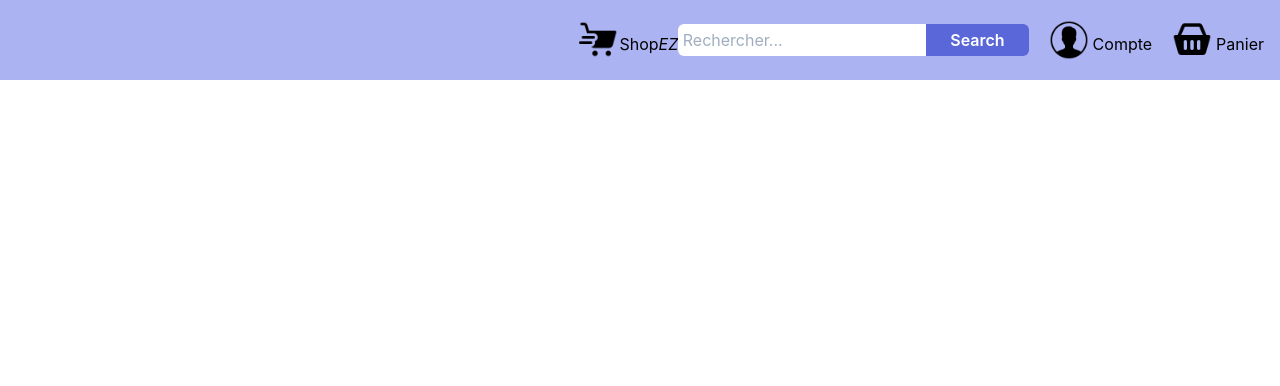
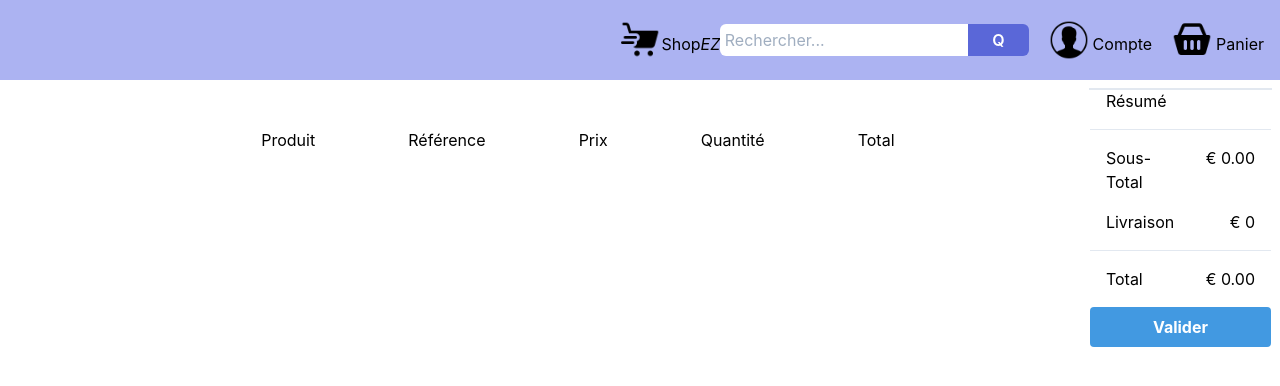
Before and after one commit to ClementVaugoyeau/e-commerce-front, a React (Create React App) app: page /cart in a window 1280 px wide. Shown: the top 386 px of the page. Built offline with nearby package versions, Linux system fonts and the light colour scheme.

Commit message:
Basket Total increse and decrease

```diff
--- a/package.json
+++ b/package.json
@@ -7,6 +7,7 @@
     "@testing-library/jest-dom": "^5.17.0",
     "@testing-library/react": "^13.4.0",
     "@testing-library/user-event": "^13.5.0",
+    "axios": "^1.5.0",
     "react": "^18.2.0",
     "react-dom": "^18.2.0",
     "react-redux": "^8.1.2",
--- a/src/App.js
+++ b/src/App.js
@@ -1,9 +1,9 @@
 import './App.css';
 import Header from './components/header/header';
 import ParentTable from './components/Body/BodyTable/ParentTable';
-import Basket from './components/Basket/Basket';
 import {Routes, Route} from 'react-router-dom'
 import ProductDetails from './components/ProductDetails/ProductDetail';
+import BasketTable from './components/BasketTable/BasketTable';
 
 function App() {
   return (
@@ -11,7 +11,7 @@ function App() {
       <Header />
       <Routes>
         < Route path='/' element={<ParentTable/>} />
-        < Route path='/cart' element={<Basket/>} />
+        < Route path='/cart' element={<BasketTable/>} />
         <Route path='/productDetail/:id' element={<ProductDetails/>}/>
       </Routes>
 
--- a/src/app/features/basketSlice.js
+++ b/src/app/features/basketSlice.js
@@ -33,16 +33,44 @@ export const basketSlice = createSlice({
       }
     },
     removeItemFromBasket: (state, action) => {
-      state.items = state.items.filter((item) => item.id !== action.payload.id);
+      const inCartItems = state.items.filter(
+        (item) => item.id !== action.payload.id
+      );
+
+      state.items = inCartItems;
+      // localStorage.setItem("items", JSON.stringify(inCartItems));
     },
-    increaseItemQuantityFromBasket: (state, action) => {
-      console.log('increase');
-      // state.items[existingCartItemIndex].quantity += 1;
+    increaseItemQuantity: (state, action) => {
+      const existingCartItemIndex = state.items.findIndex(
+        (item) => item.id === action.payload.id
+      );
+
+      state.items[existingCartItemIndex].quantity += 1;
+    },
+    decreaseItemQuantity: (state, action) => {
+      const existingCartItemIndex = state.items.findIndex(
+        (item) => item.id === action.payload.id
+      );
+
+      if (state.items[existingCartItemIndex].quantity < 2) {
+        const inCartItems = state.items.filter(
+          (item) => item.id !== action.payload.id
+        );
+
+        state.items = inCartItems;
+      } else {
+        state.items[existingCartItemIndex].quantity -= 1;
+      }
     },
   },
 });
 
-export const { addItemToBasket, removeItemFromBasket, increaseItemQuantityFromBasket } = basketSlice.actions;
+export const {
+  addItemToBasket,
+  removeItemFromBasket,
+  increaseItemQuantity,
+  decreaseItemQuantity,
+} = basketSlice.actions;
 
 export const selectItems = (state) => state.basket.items;
 
--- /dev/null
+++ b/src/app/features/functions/calculatingFunctions.jsx
@@ -0,0 +1,18 @@
+
+export const getTotal = (productsBasket) => {
+    let totalQuantity = 0
+    let sousTotal = 0
+    let totalPrice = 0
+    let delivery = 5.0
+    productsBasket.forEach(product => {
+        totalQuantity += product.quantity
+        sousTotal += product.price * product.quantity
+    })
+    if(totalQuantity <= 0){
+        delivery = 0;
+    }
+    totalPrice = sousTotal + delivery
+    sousTotal = (Math.round(( sousTotal + Number.EPSILON ) * 100 ) / 100).toFixed(2)
+    totalPrice = (Math.round(( totalPrice + Number.EPSILON ) * 100 ) / 100).toFixed(2)
+    return {sousTotal, totalPrice, totalQuantity, delivery}
+    }
--- a/src/components/Basket/Basket.jsx
+++ b/src/components/Basket/Basket.jsx
@@ -1,14 +1,25 @@
 import { useSelector } from 'react-redux'
 import BasketRow from '../BasketRow/BasketRow';
+import React from 'react';
 
 
 
 const Basket = () => {
 
     const productsBasket = useSelector((state) => (state.basket.items));
+    const productHeadTitle = {name: "Produit", img:"Image" }
 
     return (
-        <div>
+        <div className='flex flex-col w-full ml-32 mt-12'>
+             <div className='headTitlecontainer flex justify-evenly'>
+                <div className='basis-1/4'>Produit</div>
+                <div className='basis-1/4'>Référence</div>
+                <div className='basis-1/4'>Prix</div>
+                <div className='basis-1/2'>Quantité</div>
+                <div className='basis-1/4'>Total</div>
+                <span/>
+
+             </div>
             {productsBasket.map(product => <BasketRow product={product} />)}
         </div>
     );
--- a/src/components/BasketRow/BasketRow.jsx
+++ b/src/components/BasketRow/BasketRow.jsx
@@ -1,5 +1,5 @@
 import './BasketRow.css';
-import { increaseItemQuantityFromBasket } from '../../app/features/basketSlice';
+import { increaseItemQuantity, decreaseItemQuantity, removeItemFromBasket} from '../../app/features/basketSlice';
 import { useDispatch } from 'react-redux'
 
 const BasketRow = ({product}) => {
@@ -9,19 +9,24 @@ const BasketRow = ({product}) => {
     const {name, price, category, img, quantity, id} = product
     // console.log(product)
 
+    let totalOneProduct = (price * quantity).toFixed(2)
+
     return (
-        <div className="basket-row-container flex justify-evenly m-2 border">
+        <div className="basket-row-container flex items-center justify-evenly m-2 border">
             <div className="imageBox w-20">
                 <img src={img}></img>
             </div>
             <p>{name}</p>
             <p>{price}€</p>
 
-            <div className="buttonBox flex items-center">
-            <button className="bg-gray-300 hover:bg-gray-400 text-gray-800 font-bold py-2 px-4 rounded-l">-</button>
-             <p className="quantity-indicator ">{quantity}</p>
-            <button onClick={() => dispatch(increaseItemQuantityFromBasket(id))} className="bg-gray-300 hover:bg-gray-400 text-gray-800 font-bold py-2 px-4 rounded-r">+</button>
+            <div className="buttonBox flex r">
+            <button  onClick={() => dispatch(decreaseItemQuantity(product))} className="bg-gray-300 hover:bg-gray-400 text-gray-800 font-bold py-2 px-4 rounded-l">-</button>
+             <p className="quantity-indicator pt-2">{quantity}</p>
+            <button onClick={() => dispatch(increaseItemQuantity(product))} className="bg-gray-300 hover:bg-gray-400 text-gray-800 font-bold py-2 px-4 rounded-r">+</button>
             </div>
+
+            <div>{totalOneProduct} €</div>
+            <button onClick={() => dispatch(removeItemFromBasket(product))}className='bg-red-500 hover:bg-red-700 text-white font-bold py-2 px-4 rounded mt-2 mb-2'>X</button>
         </div>
     );
 }
--- /dev/null
+++ b/src/components/BasketTable/BasketTable.jsx
@@ -0,0 +1,19 @@
+import Basket from "../Basket/Basket";
+import BasketTotal from "../BasketTotal/BasketTotal";
+import React from "react";
+
+
+const BasketTable = () => {
+
+
+
+    return (
+        <div className="basketContainer w-100 flex ml-10">
+            <Basket/>
+            <BasketTotal/>
+
+        </div >
+    );
+}
+
+export default BasketTable;
--- /dev/null
+++ b/src/components/BasketTotal/BasketTotal.css
@@ -0,0 +1,7 @@
+.fieldTotal{
+   margin-left: 1rem;
+}
+
+.fieldTotalNumeric{
+    margin-right: 1rem
+}
--- /dev/null
+++ b/src/components/BasketTotal/BasketTotal.jsx
@@ -0,0 +1,44 @@
+import { useSelector } from 'react-redux'
+import React from "react";
+import './BasketTotal.css';
+import { getTotal } from '../../app/features/functions/calculatingFunctions';
+
+
+const BasketTotal = () => {
+
+    const productsBasket = useSelector((state) => (state.basket.items));
+
+    let sousTotal = getTotal(productsBasket).sousTotal
+    let totalPrice = getTotal(productsBasket).totalPrice
+    let delivery = getTotal(productsBasket).delivery
+
+
+
+
+    return (
+      <div className="border m-2 grid grid-cols-2 gap-4 w-1/5 h-0">
+        <div className="fieldTotal text-left">Résumé</div>
+        <div></div>
+        <hr className="col-span-2" />
+        <div className="fieldTotal text-left">Sous-Total </div>
+        <div className="fieldTotalNumeric text-right">
+          € {sousTotal}{" "}
+        </div>
+        <div className="fieldTotal text-left">Livraison</div>
+        <div className="fieldTotalNumeric text-right">
+          € {delivery}
+        </div>
+        <hr className="col-span-2" />
+        <div className="fieldTotal text-left">Total </div>
+        <div className="fieldTotalNumeric text-right">
+          {" "}
+          € {totalPrice}
+        </div>
+        <button className="bg-blue-500 hover:bg-blue-700 text-white font-bold py-2 px-4 rounded col-span-2">
+          Valider
+        </button>
+      </div>
+    );
+}
+
+export default BasketTotal;
--- a/src/components/header/header.jsx
+++ b/src/components/header/header.jsx
@@ -5,11 +5,14 @@ import shoppingBasketIcon from './icon-panier.png'
 import userIcon from './icon-user.png'
 import { Link } from "react-router-dom";
 import { useSelector } from 'react-redux'
+import { getTotal } from "../../app/features/functions/calculatingFunctions";
 
 
 function Header() {
 
-  const numberProductInBasket = useSelector((state) => (state.basket.items.length));
+  const productsBasket = useSelector((state) => (state.basket.items));
+
+
 
   return (
 
@@ -31,7 +34,7 @@ function Header() {
             alt="icone de panier"
             placeholder=" Rechercher..."
           />{" "}
-          <button className="mt-6 mb-6 bg-indigo-600 text-white px-6  font-semibold rounded-r-md">Search</button>
+          <button className="mt-6 mb-6 bg-indigo-600 text-white px-6  font-semibold rounded-r-md">Q</button>
         </div>
 
         <div className="panier-container flex" alt="icone d'utilisateur">
@@ -43,13 +46,17 @@ function Header() {
 
 
           <div className="imageBox-cart relative -mr-4">
-            {numberProductInBasket > 0 ?
+            {getTotal(productsBasket).totalQuantity > 0 ?
           <div className="badge-basket absolute  rounded-full bg-red-600 top right p-0 m-0 text-white font-mono text-sm  leading-tight text-center">
-              {numberProductInBasket}
+              {getTotal(productsBasket).totalQuantity}
             </div> : null}
           <img className="logo-basket -mr-4" src={shoppingBasketIcon} />
           </div>
-          <p className="panier-title  mt-8">Panier</p>
+          {getTotal(productsBasket).sousTotal > 0 ?
+          <div className="panier-title  mt-8">
+              {getTotal(productsBasket).sousTotal} €
+            </div> : <p className="panier-title  mt-8">Panier</p>}
+
         </Link>
       </nav>
     );
--- /dev/null
+++ b/src/services/productService.jsx
@@ -0,0 +1,5 @@
+import axios from "axios"
+
+export const getAllProducts = () =>{
+    return axios.get(`http://localhost:8080/products`)
+}
```
Also changed, not shown: src/components/Body/productTable/productTable.jsx (+8 -0 lines), 1 other file (tests, documents, lock files or other folders).
